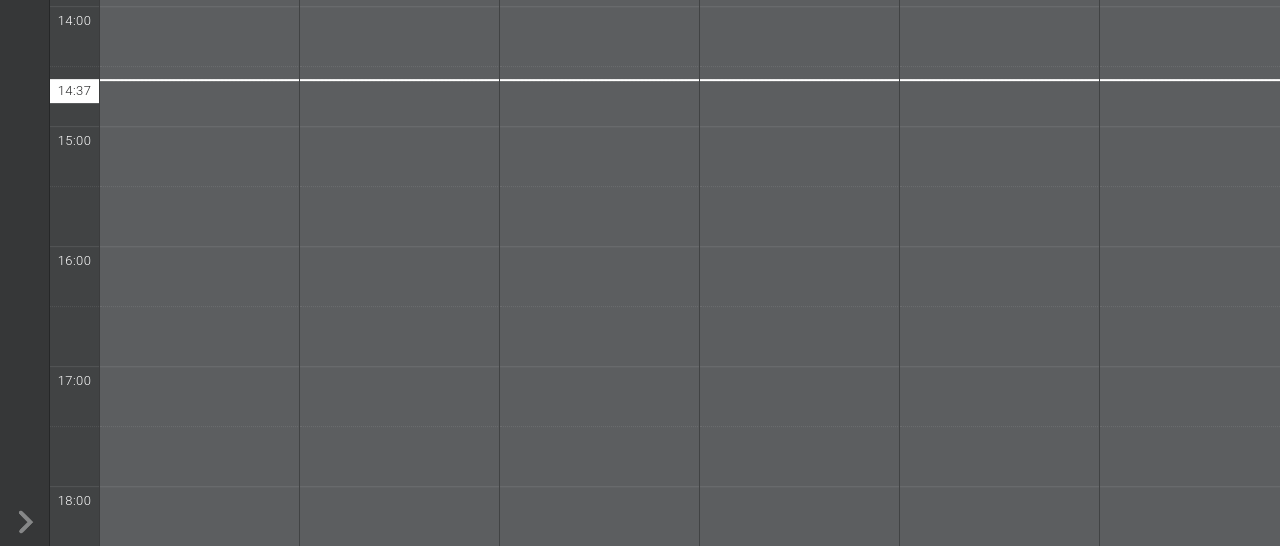
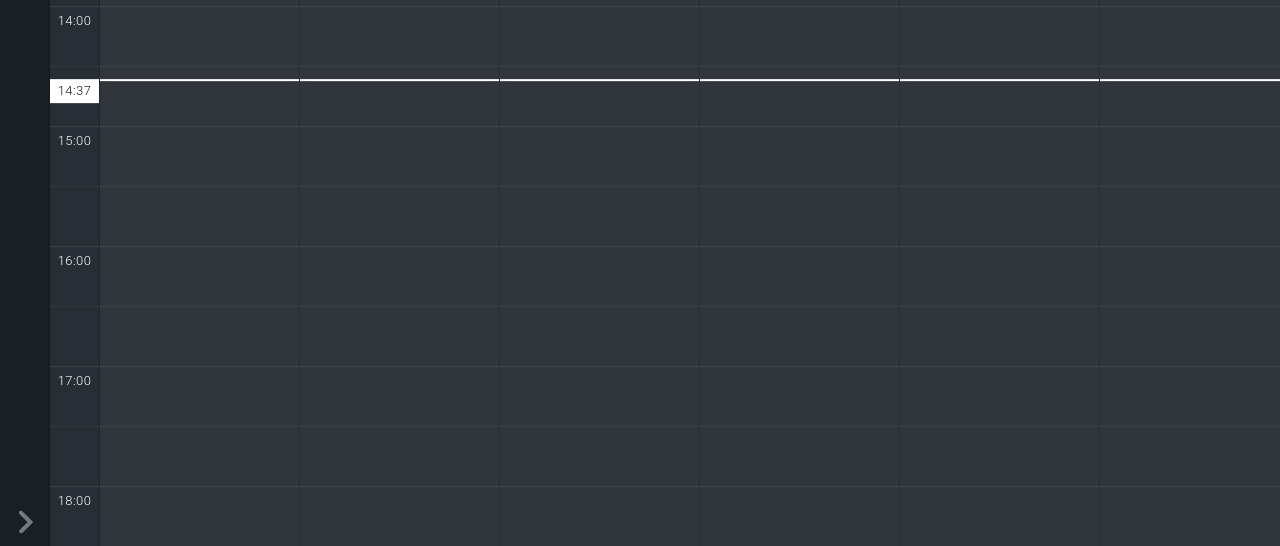
Before and after one commit to ChristophLabacher/OPMS-Surgery-Management-System, a website: page index.html in a window 1280 px wide. Shown: the part 254-800 px from the top of the page. Drawn offline with Linux system fonts and the light colour scheme; no server answers.

Commit message:
New Colorset

```diff
--- a/scripts/viewScheduleAction.js
+++ b/scripts/viewScheduleAction.js
@@ -229,7 +229,7 @@ $(document).ready(function()	{
 	/************************
 	*	Start Next State		*
 	************************/
-	$(".column-details").on("click", ".timestamps [action = 'start-next']", function()	{
+	$(".column-details").on("click", ".timestamps:not(.editing) [action = 'start-next']", function()	{
 		$(this).removeClass("next").removeAttr("action");
 		$(this).parent().parent().next().find("td:last-child input").addClass("next").attr("action", "start-next")
 
--- a/styles/_colors.scss
+++ b/styles/_colors.scss
@@ -31,6 +31,14 @@ $grey3: #414344;
 $grey2: #494b4c;
 $grey1: #5c5e60;
 $grey0: hsl(0,0,60);
+
+$grey6: hsl(210,30,10);
+$grey5: hsl(210,20,12);
+$grey4: hsl(210,20,15);
+$grey3: hsl(210,15,18);
+$grey2: hsl(210,10,29);
+$grey1: hsl(210,10,21);
+$grey0: hsl(210,5,60);
 
 $transparentwhite: rgba(255,255,255, .1);
 
```
Also changed, not shown: styles/style.css.
